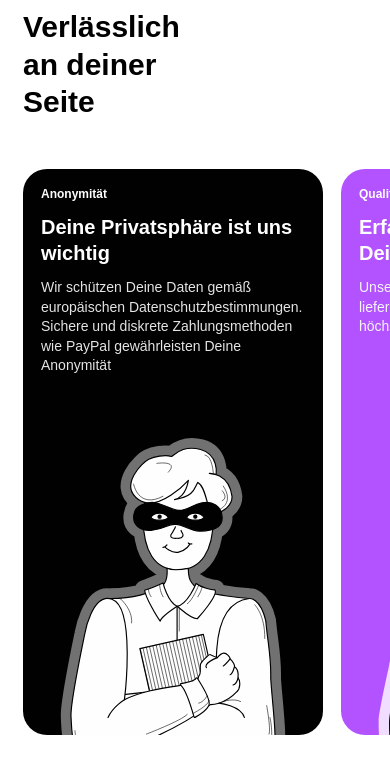
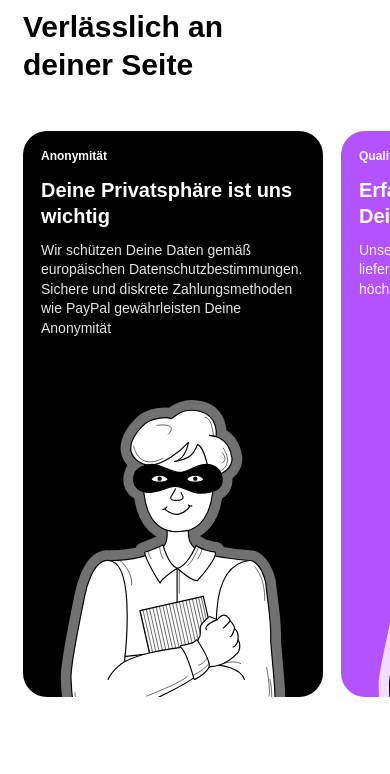
Before and after one commit to lMusicl/slider_woz, a plain HTML site: page index.html in a window 390 px wide. Shown: the top 774 px of the page. Drawn offline with Linux system fonts and the light colour scheme.

Commit message:
Update styles.css

```diff
--- a/styles.css
+++ b/styles.css
@@ -209,7 +209,7 @@ body {
 
     .slider-block-title {
         font-size: 30px;
-        max-width: 200px;
+        max-width: 210px;
         margin-bottom: 48px;
     }
 
```
